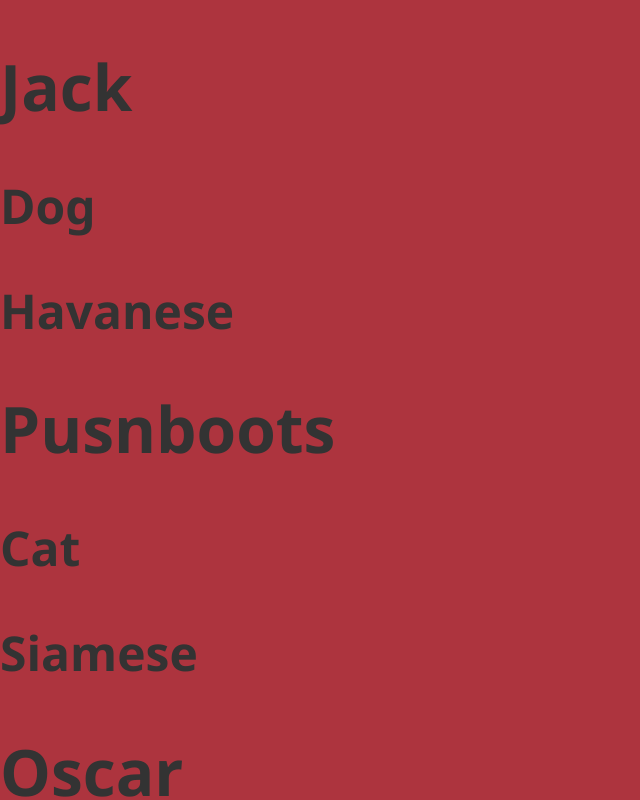
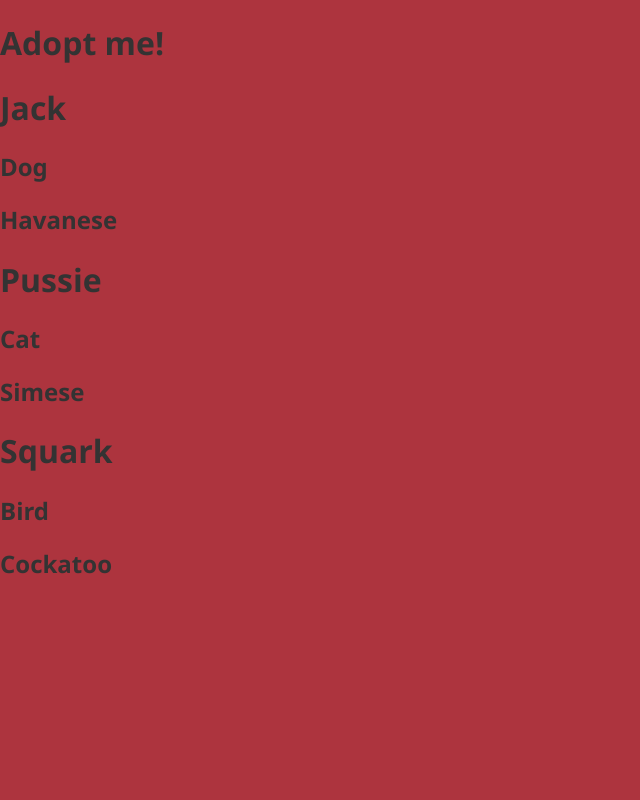
Before and after one commit to nimaiwalsh/bholt-react4-project, a React (Vite) app: page / in a window 1280 px wide. Shown: the top 800 px of the page, without its empty margins (0-640 px from the left). Built offline with nearby package versions, Linux system fonts and the light colour scheme.

Commit message:
eslint configuration

```diff
--- a/package.json
+++ b/package.json
@@ -10,9 +10,13 @@
     "dev-server": "parcel src/index.html"
   },
   "devDependencies": {
+    "babel-eslint": "^10.0.1",
     "eslint": "^5.6.1",
     "eslint-config-prettier": "^3.1.0",
+    "eslint-plugin-import": "^2.14.0",
+    "eslint-plugin-jsx-a11y": "^6.1.2",
     "eslint-plugin-prettier": "^3.0.0",
+    "eslint-plugin-react": "^7.11.1",
     "parcel-bundler": "^1.10.1",
     "prettier": "^1.14.3"
   },
--- a/src/App.js
+++ b/src/App.js
@@ -1,35 +1,18 @@
 import React from 'react'
 import { render } from 'react-dom'
-import Pet from './Pet';
+import Pet from './Pet'
 
 class App extends React.Component {
-  handleTitleClick() {
-    alert('you clicked the title')
-  }
-
   render() {
-    return React.createElement(
-      'div',
-      {},
-      React.createElement('h1', { onClick: this.handleTitleClick }, [
-        React.createElement(Pet, {
-          name: 'Jack',
-          animal: 'Dog',
-          breed: 'Havanese'
-        }),
-        React.createElement(Pet, {
-          name: 'Pusnboots',
-          animal: 'Cat',
-          breed: 'Siamese'
-        }),
-        React.createElement(Pet, {
-          name: 'Oscar',
-          animal: 'Bird',
-          breed: 'Cackatoo'
-        })
-      ])
+    return (
+      <div>
+        <h1>Adopt me!</h1>
+        <Pet name="Jack" animal="Dog" breed="Havanese" />
+        <Pet name="Pussie" animal="Cat" breed="Simese" />
+        <Pet name="Squark" animal="Bird" breed="Cockatoo" />
+      </div>
     )
   }
 }
 
-render(React.createElement(App), document.getElementById('root'))
+render(<App />, document.getElementById('root'))
--- a/src/Pet.js
+++ b/src/Pet.js
@@ -1,11 +1,18 @@
 import React from 'react'
 
 const Pet = props => {
-  return React.createElement('div', {}, [
-    React.createElement('h1', {}, props.name),
-    React.createElement('h2', {}, props.animal),
-    React.createElement('h2', {}, props.breed)
-  ])
+  // return React.createElement('div', {}, [
+  //   React.createElement('h1', {}, props.name),
+  //   React.createElement('h2', {}, props.animal),
+  //   React.createElement('h2', {}, props.breed)
+  // ])
+  return (
+    <div>
+      <h1>{props.name}</h1>
+      <h2>{props.animal}</h2>
+      <h2>{props.breed}</h2>
+    </div>
+  )
 }
 
 export default Pet
```
Also changed, not shown: .eslintrc.json, 2 other files (tests, documents, lock files or other folders).
